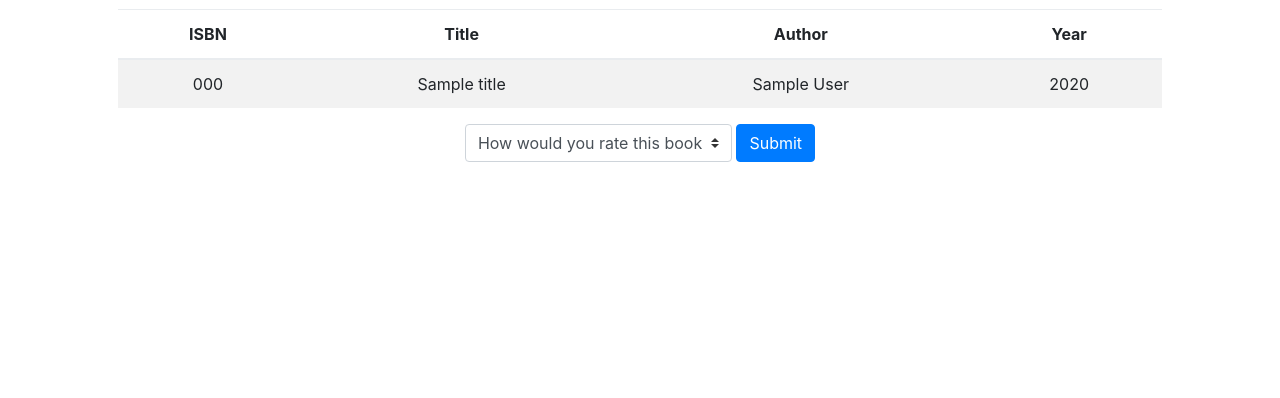
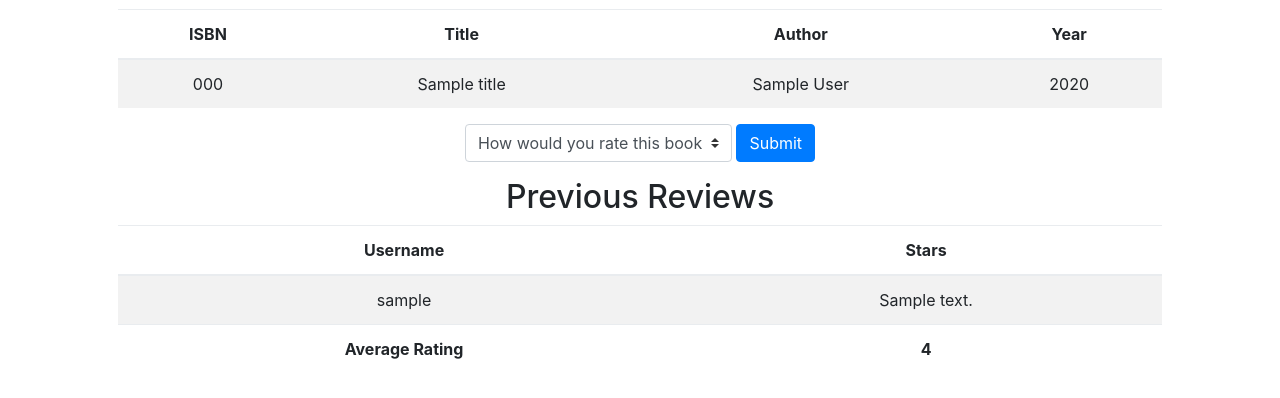
Before and after one commit to umanchanda/umanchandabooks, a Flask app: template templates/review.html in a window 1280 px wide. Shown: the part 217-615 px from the top of the page. Run offline with Flask 2, Linux system fonts and the light colour scheme; the template is opened without the code that fills it: most values are stand-ins (such as "Sample title", 1, 10 or a date in 2020); some libraries are stand-ins or nearby versions.

Commit message:
updated review function and html page

```diff
--- a/app.py
+++ b/app.py
@@ -123,7 +123,9 @@ def review(isbn):
     if not result:
         return apology("Invalid ISBN")
 
-    return render_template("review.html", isbn=result[0], title=result[1], author=result[2], year=result[3])
+    rating = request.form.get("review")
+
+    return render_template("review.html", isbn=result[0], title=result[1], author=result[2], year=result[3], averageRating=rating, username=session['username'], review=rating)
 
 if __name__ == '__main__':
     app.run()
--- a/templates/review.html
+++ b/templates/review.html
@@ -24,8 +24,8 @@
         </tr>
     </table>
 
-    <form action="/" method="post">
-        <select class="custom-select">
+    <form action="/review/{{ isbn }}" method="post">
+        <select class="custom-select" name="review">
             <option selected>How would you rate this book</option>
             <option value="1">One Star</option>
             <option value="2">Two Stars</option>
@@ -35,4 +35,25 @@
         </select>
         <button class="btn btn-primary" type="submit">Submit</button>
     </form>
+
+    <p></p>
+    <h2>Previous Reviews</h2>
+    <table class='table table-striped'>
+        <thead>
+            <tr>
+                <th>Username</th>
+                <th>Stars</th>
+            </tr>
+        </thead>
+        <tfoot>
+            <tr>
+                <th>Average Rating</th>
+                <th>{{ averageRating }}</th>
+            </tr>
+        </tfoot>
+        <tr>
+            <td>{{ username }}</td>
+            <td>{{ review }}</td>
+        </tr>
+    </table>
 {% endblock %}
```
